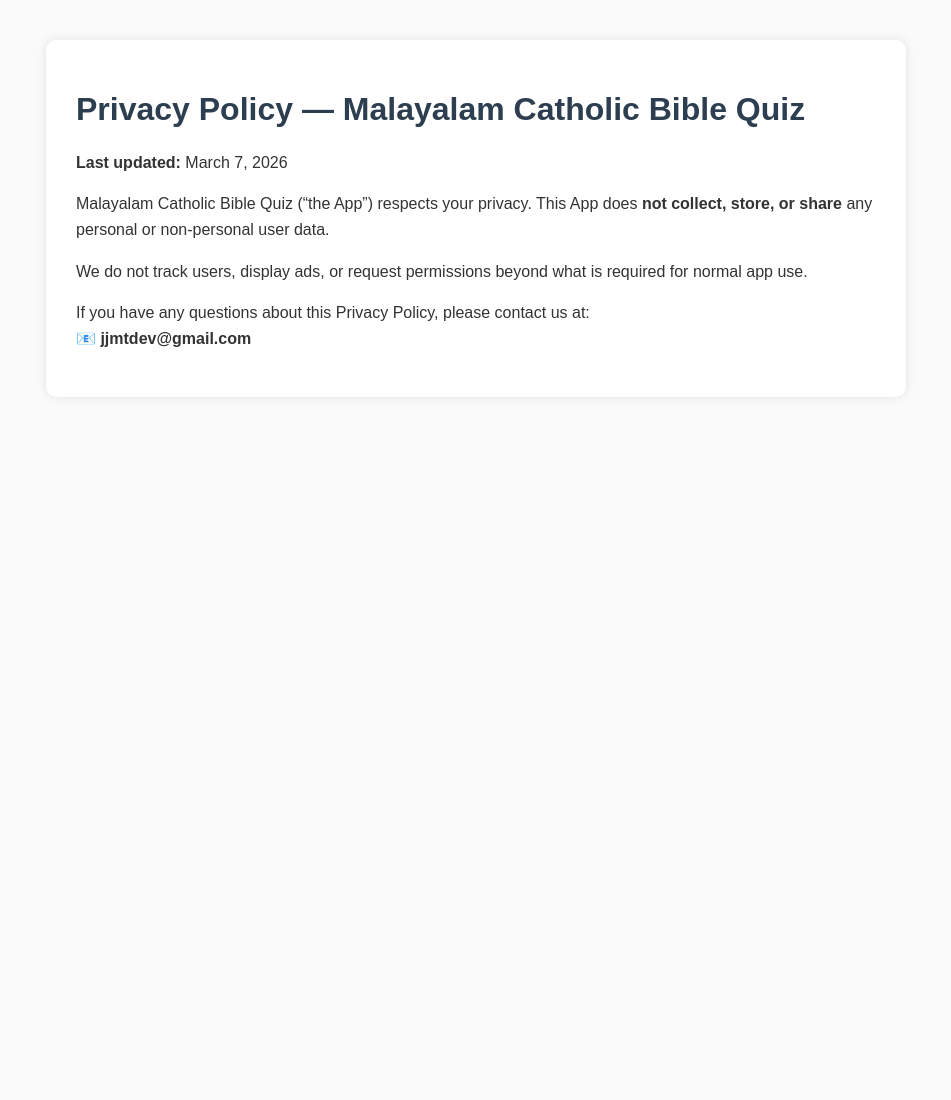
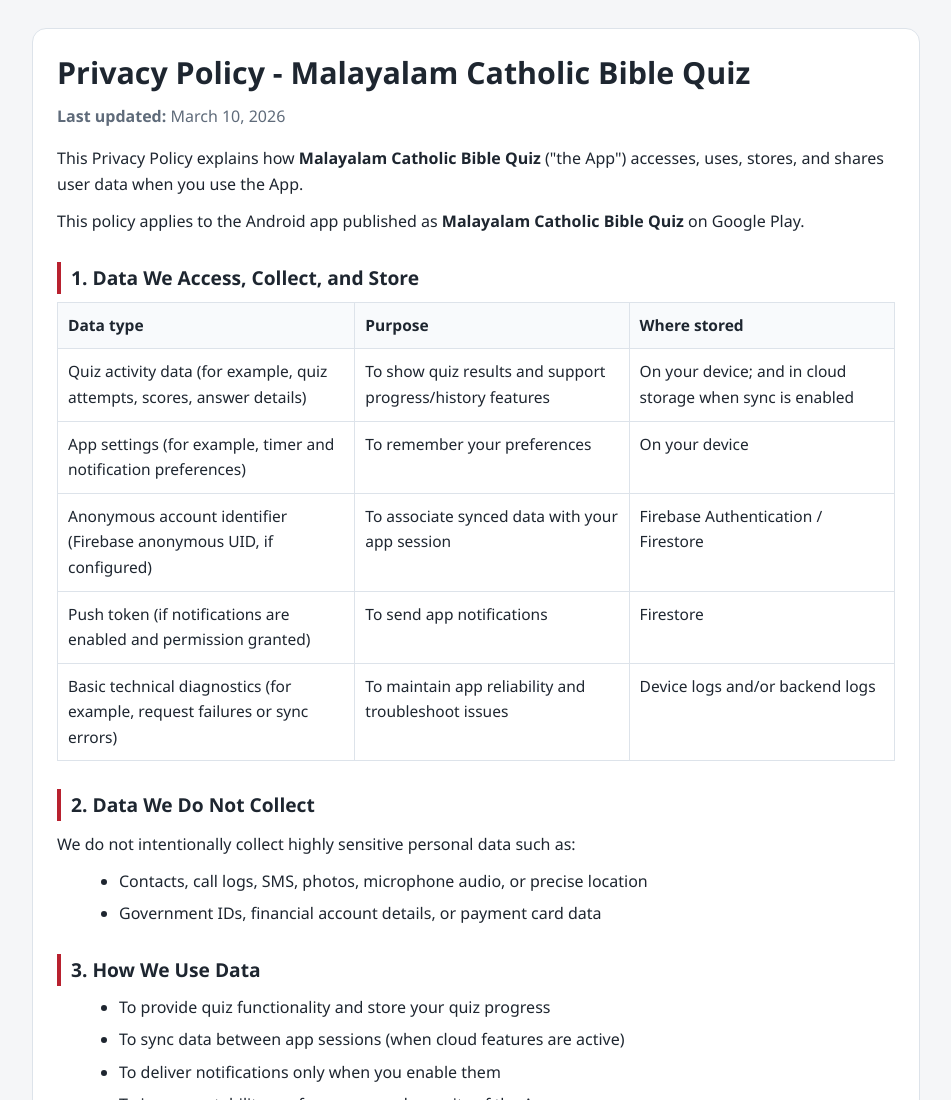
Before and after one commit to sebastianvarghesepm/Malayalam-Catholic-Bible-Quiz, a plain HTML site: page bible-quiz-privacy-policy.html in a window 1280 px wide. Shown: the top 1100 px of the page, without its empty margins (164-1115 px from the left). Before the commit the page ends 800 px from the top, so only its background shows below. Drawn offline with Linux system fonts and the light colour scheme.

Commit message:
Revise privacy policy structure and content
Updated the privacy policy layout and content for the Malayalam Catholic Bible Quiz app, including new sections on data access, usage, and retention.

```diff
--- a/bible-quiz-privacy-policy.html
+++ b/bible-quiz-privacy-policy.html
@@ -1,47 +1,249 @@
 <!DOCTYPE html>
 <html lang="en">
+<head>
+  <meta charset="UTF-8" />
+  <meta name="viewport" content="width=device-width, initial-scale=1.0" />
+  <title>Privacy Policy - Malayalam Catholic Bible Quiz</title>
+  <style>
+    :root {
+      --bg: #f5f6f8;
+      --card: #ffffff;
+      --text: #1e2630;
+      --muted: #5f6b7a;
+      --border: #dde3ea;
+      --accent: #b8212f;
+    }
 
-<head>
-    <meta charset="UTF-8">
-    <meta name="viewport" content="width=device-width, initial-scale=1.0">
-    <title>Privacy Policy — Malayalam Catholic Bible Quiz</title>
-    <style>
+    * {
+      box-sizing: border-box;
+    }
+
     body {
-            font-family: Arial, sans-serif;
-            margin: 40px;
-            background: #fafafa;
-            color: #333;
+      margin: 0;
+      background: var(--bg);
+      color: var(--text);
+      font-family: "Segoe UI", Arial, sans-serif;
+      line-height: 1.65;
+    }
+
+    .wrap {
+      max-width: 920px;
+      margin: 0 auto;
+      padding: 28px 16px 48px;
+    }
+
+    .card {
+      background: var(--card);
+      border: 1px solid var(--border);
+      border-radius: 14px;
+      padding: 24px;
     }
 
     h1 {
-            color: #2c3e50;
+      margin: 0 0 8px;
+      font-size: 1.9rem;
+      line-height: 1.3;
+    }
+
+    h2 {
+      margin: 28px 0 8px;
+      font-size: 1.2rem;
+      border-left: 4px solid var(--accent);
+      padding-left: 10px;
     }
 
     p {
-            line-height: 1.6;
+      margin: 10px 0;
     }
 
-        .container {
-            max-width: 800px;
-            margin: auto;
-            background: #fff;
-            padding: 30px;
-            border-radius: 10px;
-            box-shadow: 0 0 10px rgba(0, 0, 0, 0.1);
+    ul {
+      margin: 8px 0 8px 22px;
+    }
+
+    li {
+      margin: 6px 0;
+    }
+
+    .meta {
+      color: var(--muted);
+      margin-bottom: 16px;
+    }
+
+    table {
+      width: 100%;
+      border-collapse: collapse;
+      margin-top: 8px;
+      font-size: 0.97rem;
+    }
+
+    th,
+    td {
+      border: 1px solid var(--border);
+      padding: 10px;
+      text-align: left;
+      vertical-align: top;
+    }
+
+    th {
+      background: #f8fafc;
+      font-weight: 600;
+    }
+
+    .small {
+      color: var(--muted);
+      font-size: 0.93rem;
+    }
+
+    a {
+      color: #0b57d0;
+      text-decoration: none;
+    }
+
+    a:hover {
+      text-decoration: underline;
     }
   </style>
 </head>
+<body>
+  <main class="wrap">
+    <article class="card">
+      <h1>Privacy Policy - Malayalam Catholic Bible Quiz</h1>
+      <p class="meta"><strong>Last updated:</strong> March 10, 2026</p>
 
-<body>
-    <div class="container">
-        <h1>Privacy Policy — Malayalam Catholic Bible Quiz</h1>
-        <p><strong>Last updated:</strong> March 7, 2026</p>
-        <p>Malayalam Catholic Bible Quiz (“the App”) respects your privacy. This App does <strong>not collect, store, or
-                share</strong> any personal or non-personal user data.</p>
-        <p>We do not track users, display ads, or request permissions beyond what is required for normal app use.</p>
-        <p>If you have any questions about this Privacy Policy, please contact us at:<br>
-            📧 <strong>jjmtdev@gmail.com</strong></p>
-    </div>
+      <p>
+        This Privacy Policy explains how <strong>Malayalam Catholic Bible Quiz</strong> ("the App")
+        accesses, uses, stores, and shares user data when you use the App.
+      </p>
+      <p>
+        This policy applies to the Android app published as
+        <strong>Malayalam Catholic Bible Quiz</strong> on Google Play.
+      </p>
+
+      <h2>1. Data We Access, Collect, and Store</h2>
+      <table>
+        <thead>
+          <tr>
+            <th>Data type</th>
+            <th>Purpose</th>
+            <th>Where stored</th>
+          </tr>
+        </thead>
+        <tbody>
+          <tr>
+            <td>Quiz activity data (for example, quiz attempts, scores, answer details)</td>
+            <td>To show quiz results and support progress/history features</td>
+            <td>On your device; and in cloud storage when sync is enabled</td>
+          </tr>
+          <tr>
+            <td>App settings (for example, timer and notification preferences)</td>
+            <td>To remember your preferences</td>
+            <td>On your device</td>
+          </tr>
+          <tr>
+            <td>Anonymous account identifier (Firebase anonymous UID, if configured)</td>
+            <td>To associate synced data with your app session</td>
+            <td>Firebase Authentication / Firestore</td>
+          </tr>
+          <tr>
+            <td>Push token (if notifications are enabled and permission granted)</td>
+            <td>To send app notifications</td>
+            <td>Firestore</td>
+          </tr>
+          <tr>
+            <td>Basic technical diagnostics (for example, request failures or sync errors)</td>
+            <td>To maintain app reliability and troubleshoot issues</td>
+            <td>Device logs and/or backend logs</td>
+          </tr>
+        </tbody>
+      </table>
+
+      <h2>2. Data We Do Not Collect</h2>
+      <p>We do not intentionally collect highly sensitive personal data such as:</p>
+      <ul>
+        <li>Contacts, call logs, SMS, photos, microphone audio, or precise location</li>
+        <li>Government IDs, financial account details, or payment card data</li>
+      </ul>
+
+      <h2>3. How We Use Data</h2>
+      <ul>
+        <li>To provide quiz functionality and store your quiz progress</li>
+        <li>To sync data between app sessions (when cloud features are active)</li>
+        <li>To deliver notifications only when you enable them</li>
+        <li>To improve stability, performance, and security of the App</li>
+      </ul>
+
+      <h2>4. Data Sharing and Third Parties</h2>
+      <p>
+        We do <strong>not sell</strong> your personal data. Data may be processed by service providers
+        used to operate the App:
+      </p>
+      <ul>
+        <li>
+          <strong>Google Firebase</strong> (Authentication, Firestore, Cloud Functions, Storage)
+          for account/session handling and optional cloud sync.
+        </li>
+        <li>
+          <strong>Expo notification services</strong> for push token handling and notification delivery.
+        </li>
+      </ul>
+      <p class="small">
+        Third-party processing is subject to those providers' terms and privacy policies.
+      </p>
+
+      <h2>5. Permissions</h2>
+      <p>
+        The App may request notification permission (for daily reminders and push notifications).
+        You can disable notifications in app settings or device settings at any time.
+      </p>
+
+      <h2>6. Security</h2>
+      <p>
+        We use reasonable technical and organizational measures designed to protect data from
+        unauthorized access, alteration, disclosure, or destruction. No system is 100% secure,
+        but we continuously work to protect user data.
+      </p>
+
+      <h2>7. Data Retention</h2>
+      <ul>
+        <li>Local device data remains until you clear app data or uninstall the App.</li>
+        <li>Cloud-synced records are retained while needed to provide app functionality.</li>
+        <li>
+          We may retain limited records as required for security, fraud prevention, legal compliance,
+          or dispute resolution.
+        </li>
+      </ul>
+
+      <h2>8. Data Deletion Requests</h2>
+      <p>
+        You can request deletion of cloud-stored data by contacting us at the email below.
+        Include details that help us locate your records (for example, app/account context and device details).
+      </p>
+
+      <h2>9. Children's Privacy</h2>
+      <p>
+        The App is not directed to children under the age defined by applicable local law. If you believe
+        a child submitted personal data, contact us and we will take appropriate steps.
+      </p>
+
+      <h2>10. International Processing</h2>
+      <p>
+        Depending on your location and the service providers used, data may be processed in countries
+        other than your own.
+      </p>
+
+      <h2>11. Changes to This Policy</h2>
+      <p>
+        We may update this Privacy Policy from time to time. Material updates will be reflected by revising
+        the "Last updated" date above.
+      </p>
+
+      <h2>12. Contact</h2>
+      <p>
+        If you have questions, concerns, or deletion requests, contact:
+        <br />
+        <strong>Email:</strong> <a href="mailto:jjmtdev@gmail.com">jjmtdev@gmail.com</a>
+      </p>
+    </article>
+  </main>
 </body>
-
 </html>
```
Lines whose indentation alone changed are shown as unchanged.
